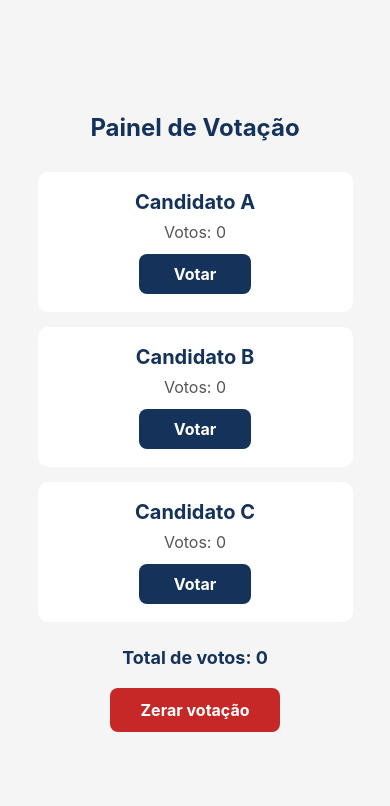
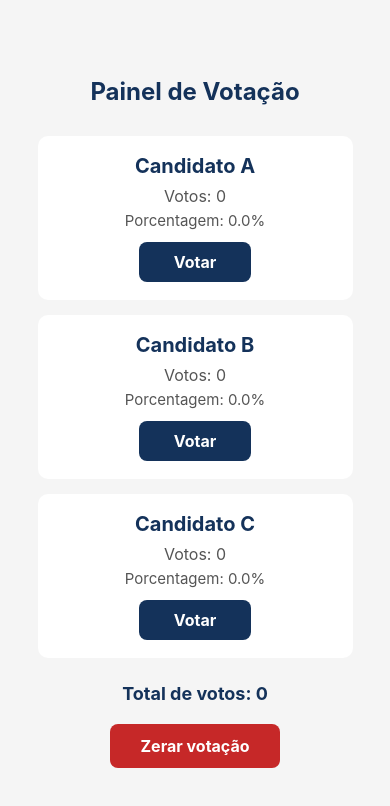
Before and after one commit to luanasrm/meu-primeiro-app, a React Native app: screen / in a window 390 px wide. Shown: the top 806 px of the page. Built offline with nearby package versions, Linux system fonts and the light colour scheme.

Commit message:
adiciona porcentagem dos votos

```diff
--- a/App.js
+++ b/App.js
@@ -13,8 +13,18 @@ export default function UrnaEletronica() {
   const [votosB, setVotosB] = useState(0);
   const [votosC, setVotosC] = useState(0);
 
-// Total de votos é um dado derivado dos estados
-const totalVotos = votosA + votosB + votosC;
+  // Total de votos é um dado derivado dos estados
+  const totalVotos = votosA + votosB + votosC;
+
+  // Porcentagem de votos de cada candidato
+  const porcentagemA =
+    totalVotos === 0 ? 0 : (votosA / totalVotos) * 100;
+
+  const porcentagemB =
+    totalVotos === 0 ? 0 : (votosB / totalVotos) * 100;
+
+  const porcentagemC =
+    totalVotos === 0 ? 0 : (votosC / totalVotos) * 100;
 
   // Função para zerar todos os votos
   const zerarVotos = () => {
@@ -35,6 +45,10 @@ const totalVotos = votosA + votosB + votosC;
           Votos: {votosA}
         </Text>
 
+        <Text style={styles.porcentagem}>
+          Porcentagem: {porcentagemA.toFixed(1)}%
+        </Text>
+
         <TouchableOpacity
           style={styles.botao}
           onPress={() => setVotosA(prev => prev + 1)}
@@ -51,6 +65,10 @@ const totalVotos = votosA + votosB + votosC;
           Votos: {votosB}
         </Text>
 
+        <Text style={styles.porcentagem}>
+          Porcentagem: {porcentagemB.toFixed(1)}%
+        </Text>
+
         <TouchableOpacity
           style={styles.botao}
           onPress={() => setVotosB(prev => prev + 1)}
@@ -65,6 +83,10 @@ const totalVotos = votosA + votosB + votosC;
 
         <Text style={styles.votos}>
           Votos: {votosC}
+        </Text>
+
+        <Text style={styles.porcentagem}>
+          Porcentagem: {porcentagemC.toFixed(1)}%
         </Text>
 
         <TouchableOpacity
@@ -129,6 +151,12 @@ const styles = StyleSheet.create({
   votos: {
     fontSize: 16,
     color: "#555555",
+    marginBottom: 5,
+  },
+
+  porcentagem: {
+    fontSize: 15,
+    color: "#555555",
     marginBottom: 12,
   },
 
```
